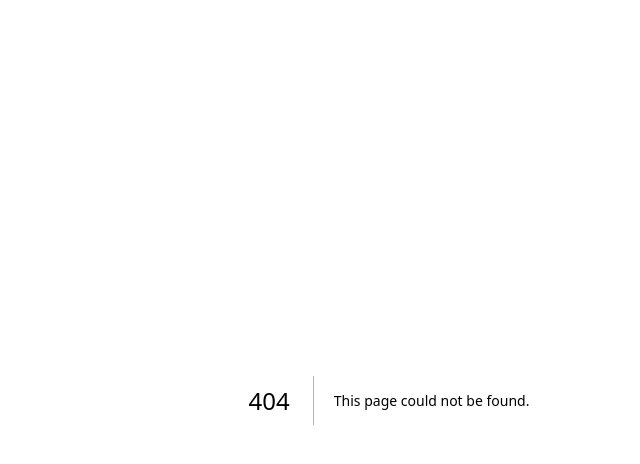
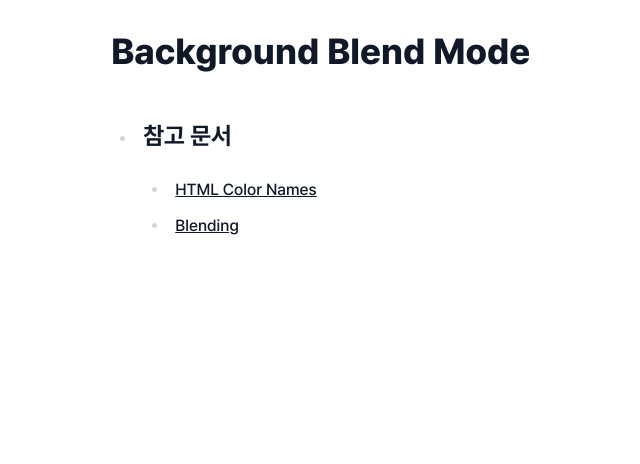
Before and after one commit to ony3000-lab/research-and-development, a Next.js app: page /bg-blend-mode in a window 1280 px wide. Before the commit this address had no page. Shown: the top 464 px of the page, without its empty margins (251-891 px from the left). Built offline with nearby package versions, Linux system fonts and the light colour scheme.

Commit message:
docs: background blend mode 페이지 추가

```diff
--- /dev/null
+++ b/src/pages/bg-blend-mode/index.tsx
@@ -0,0 +1,39 @@
+import PageHead from '@/components/PageHead';
+
+export default function BackgroundBlendMode() {
+  return (
+    <>
+      <PageHead title="Background Blend Mode" />
+      <main className="prose mx-auto min-h-screen p-8 dark:prose-invert">
+        <h1>Background Blend Mode</h1>
+
+        <ul>
+          <li>
+            <h2>참고 문서</h2>
+
+            <ul>
+              <li>
+                <a
+                  href="https://htmlcolorcodes.com/color-names/"
+                  target="_blank"
+                  rel="noopener noreferrer"
+                >
+                  HTML Color Names
+                </a>
+              </li>
+              <li>
+                <a
+                  href="https://www.w3.org/TR/compositing-1/#blending"
+                  target="_blank"
+                  rel="noopener noreferrer"
+                >
+                  Blending
+                </a>
+              </li>
+            </ul>
+          </li>
+        </ul>
+      </main>
+    </>
+  );
+}
--- a/src/pages/index.tsx
+++ b/src/pages/index.tsx
@@ -47,6 +47,12 @@ export default function Home() {
             title="Design Pattern: VAC"
             description="리액트 컴포넌트 설계 패턴: VAC"
           />
+
+          <BoxLink
+            href="/bg-blend-mode"
+            title="Background Blend Mode"
+            description="배경색 혼합 방법"
+          />
         </div>
       </div>
     </>
--- a/src/styles/globals.css
+++ b/src/styles/globals.css
@@ -11,8 +11,7 @@
 
   body {
     color: theme('colors.black');
-    background: linear-gradient(to bottom, transparent, theme('colors.white'))
-      theme('colors.gray.300');
+    background: theme('colors.white');
   }
 
   @media (prefers-color-scheme: dark) {
@@ -22,8 +21,7 @@
 
     body {
       color: theme('colors.white');
-      background: linear-gradient(to bottom, transparent, theme('colors.black'))
-        theme('colors.black');
+      background: theme('colors.black');
     }
   }
 }
```
